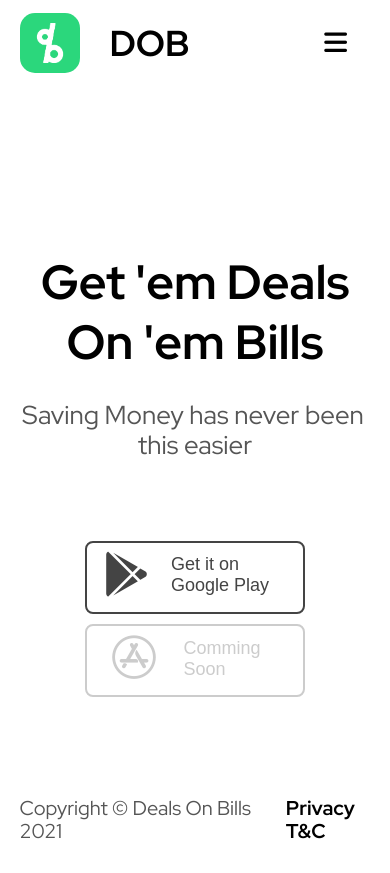
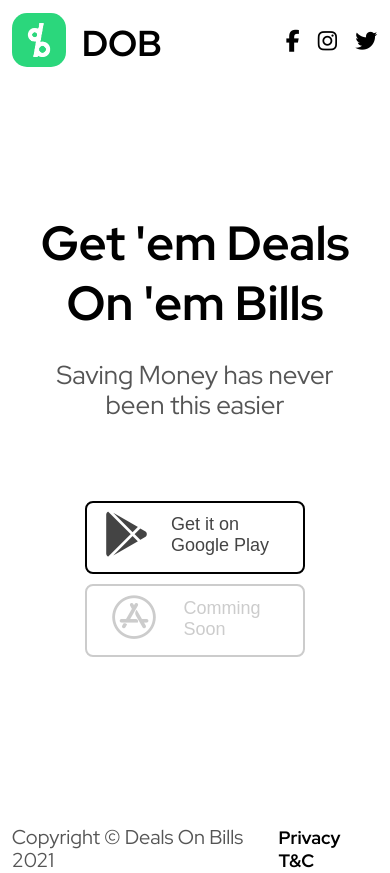
Before and after one commit to nabint/dob_new, a plain HTML site: page index.html in a window 390 px wide. Before the commit the page ends 844 px from the top, so only its background shows below. Drawn offline with nearby package versions, Linux system fonts and the light colour scheme.

Commit message:
Some Updates

```diff
--- a/index.html
+++ b/index.html
@@ -46,6 +46,7 @@
             </div>
         </nav>
     </header>
+    <div class="row">
         <section class="app-details clearfix" id="home">
             <div class="row">
                 <div class="section-center">
@@ -67,7 +68,8 @@
                             </div>
                             </a>
                         </div>
-                    <div class="app-stores" onclick="location.href='https://apple.com/';" style="pointer-events: none;">
+                        <div class="app-stores" onclick="location.href='https://apple.com/';"
+                            style="pointer-events: none;">
                             <i class="fab fa-app-store"></i>
                             <div>
                                 <p>Comming <br>Soon</p>
@@ -79,7 +81,7 @@
             </div>
         </section>
 
-    <div class="row">
+
         <div class="footer_row">
             <footer>Copyright &copy; Deals On Bills 2021</footer>
             <div class="footer_right">
@@ -87,6 +89,7 @@
                 <a href="#">T&C</a>
             </div>
         </div>
+
     </div>
 
     <script>
--- a/resources/css/style.css
+++ b/resources/css/style.css
@@ -15,7 +15,7 @@ html {
 }
 
 .row {
-    max-width: 90%;
+    max-width: 94%;
     margin: 0 auto;
 }
 
@@ -50,12 +50,21 @@ nav .social-media {
     padding-top: 7px;
     float: right;
     letter-spacing: 8px;
-    padding-right: 4vw;
 }
 
 nav .social-media i {
     padding-left: 12px;
     font-size: 26px;
+}
+
+@media screen and (max-width: 600px) {
+    nav .social-media i {
+        font-size: 22px;
+        /* padding-left: 5px; */
+    }
+    nav .social-media {
+        letter-spacing: 1px;
+    }
 }
 
 .logo {
@@ -73,13 +82,26 @@ nav .social-media i {
     height: 40px;
 }
 
+@media screen and (max-width: 600px) {
+    .logo {
+        height: 54px;
+        width: 54px;
+    }
+    .logo-img {
+        width: auto;
+        height: 34px;
+    }
+}
+
 /*-------------*/
 
 .main-nav .icon {
     display: none;
 }
 
-@media screen and (max-width: 600px) {
+/* HamBurger */
+
+/* @media screen and (max-width: 600px) {
     .social-media a:not(:last-child) {
         display: none;
     }
@@ -102,7 +124,7 @@ nav .social-media i {
         margin-bottom: 5px;
         text-align: left;
     }
-}
+} */
 
 /*-------------*/
 
@@ -115,6 +137,12 @@ nav .social-media i {
     overflow: hidden;
     height: 131px;
     position: relative;
+}
+
+@media screen and (max-width: 600px) {
+    .main-nav {
+        margin-left: 70px;
+    }
 }
 
 .main-nav p {
@@ -202,7 +230,7 @@ nav ul a:hover:after {
 }
 
 .app-text {
-    padding-top: 80px;
+    padding-top: 4.8vh;
 }
 
 @media screen and (max-height: 600px) {
@@ -226,12 +254,14 @@ nav ul a:hover:after {
     color: black;
     font-weight: bold;
     margin: 0.1em;
+    text-align: center;
     margin-bottom: none;
 }
 
 .app-text p {
     font-size: 26px;
     margin: 0.1em;
+    text-align: center;
     word-wrap: break-word;
     word-break: break-word;
     text-align-last: center;
@@ -253,7 +283,7 @@ nav ul a:hover:after {
     display: flex;
     width: 220px;
     height: 73px;
-    border: 2px solid #444444;
+    border: 2px solid black;
     box-sizing: border-box;
     border-radius: 8px;
     overflow: hidden;
@@ -325,9 +355,11 @@ nav ul a:hover:after {
 }
 
 .footer_row {
-    margin-top: 100px;
-    margin-right: 4vw;
+    margin-top: 20vh;
+    /* margin-right: 1vw; */
     display: flex;
+    /* position: absolute; */
+    bottom: 0;
     justify-content: space-between;
 }
 
@@ -337,16 +369,16 @@ nav ul a:hover:after {
 
 .footer_right a {
     color: black;
-    font-size: 18;
+    font-size: 18px;
     font-weight: bold;
 }
 
 @media screen and (max-width: 500px) {
+    .footer_right a {
+        font-size: 12;
+    }
     .privacy {
-        margin-right: 0px;
-    }
-    .footer_right a {
-        display: block;
+        margin-right: 2px;
     }
 }
 
```
Lines whose indentation alone changed are shown as unchanged.
